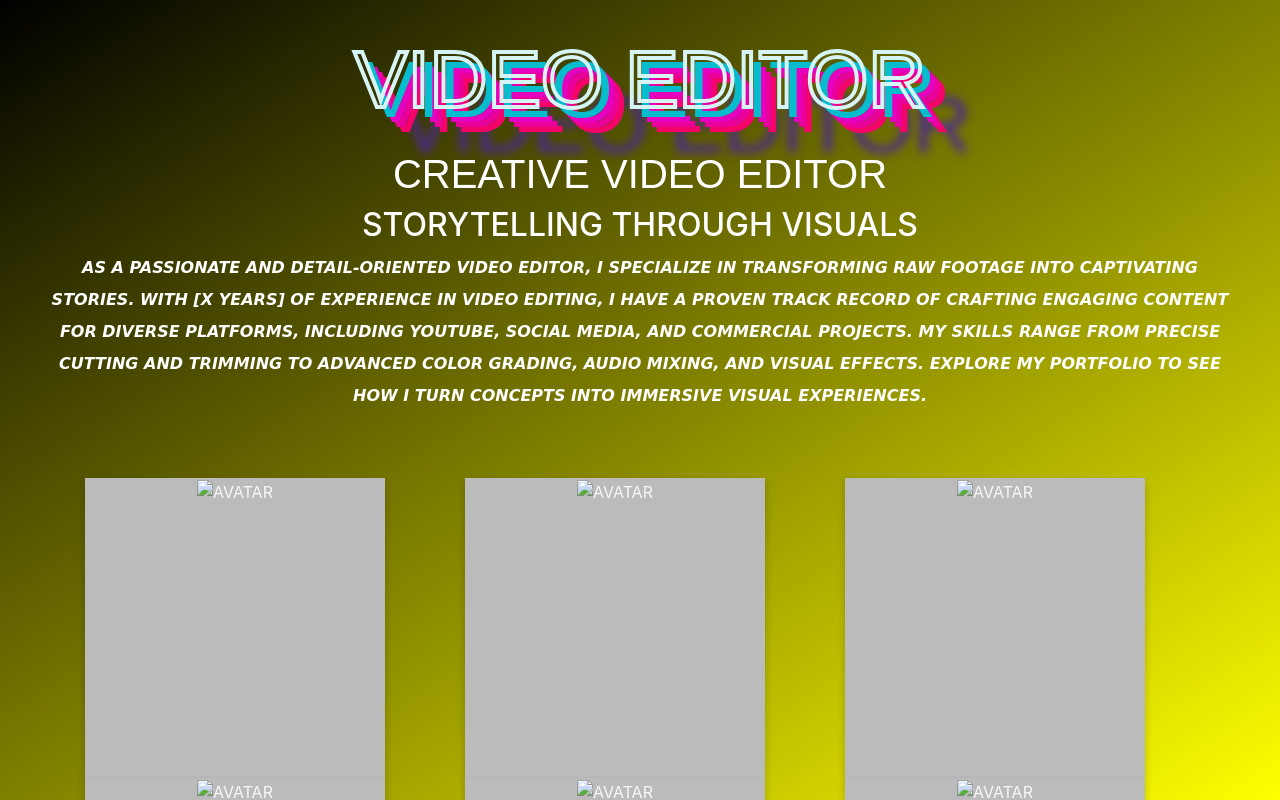
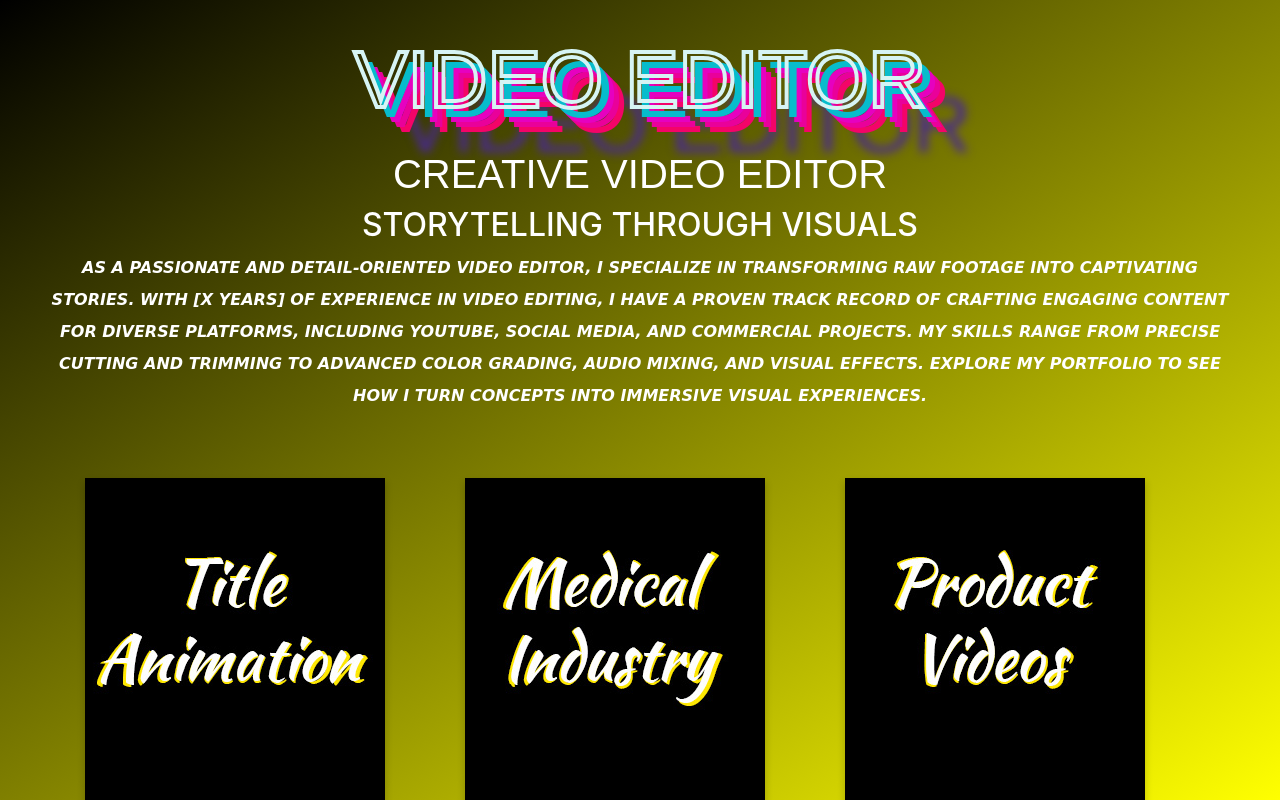
Before and after one commit to abhi4sure/Portfolio, a plain HTML site: page index.html in a window 1280 px wide. Drawn offline with nearby package versions, Linux system fonts and the light colour scheme; the site is published under a folder, as on GitHub Pages, so addresses that start at the root find nothing; a web font is replaced by a local one.

Commit message:
portfolio v1.1

```diff
--- a/index.html
+++ b/index.html
@@ -218,7 +218,7 @@ main:hover {
         Title Animation</h1>  -->
               <div class="flip-card-inner">
                 <div class="flip-card-front">
-                  <img src="/Files/Title Animation.jpg" alt="Avatar" style="width:300px;height:300px;">
+                  <img src="Files/Title Animation.jpg" alt="Avatar" style="width:300px;height:300px;">
                 </div>
                 <div class="flip-card-back">
                   <h1>
@@ -237,7 +237,7 @@ main:hover {
         Title Animation</h1>  -->
               <div class="flip-card-inner">
                 <div class="flip-card-front">
-                  <img src="/Files/Medical Industry.jpg" alt="Avatar" style="width:300px;height:300px;">
+                  <img src="Files/Medical Industry.jpg" alt="Avatar" style="width:300px;height:300px;">
                 </div>
                 <div class="flip-card-back">
                   <h1>
@@ -256,7 +256,7 @@ main:hover {
               Title Animation</h1>  -->
               <div class="flip-card-inner">
                 <div class="flip-card-front">
-                  <img src="/Files/Product Videos.jpg" alt="Avatar" style="width:300px;height:300px;">
+                  <img src="Files/Product Videos.jpg" alt="Avatar" style="width:300px;height:300px;">
                 </div>
                 <div class="flip-card-back">
                   <h1>
@@ -275,7 +275,7 @@ main:hover {
                     Title Animation</h1>  -->
               <div class="flip-card-inner">
                 <div class="flip-card-front">
-                  <img src="/Files/IT Industry.jpg" alt="Avatar" style="width:300px;height:300px;">
+                  <img src="Files/IT Industry.jpg" alt="Avatar" style="width:300px;height:300px;">
                 </div>
                 <div class="flip-card-back">
                   <h1>
@@ -294,7 +294,7 @@ main:hover {
                           Title Animation</h1>  -->
               <div class="flip-card-inner">
                 <div class="flip-card-front">
-                  <img src="/Files/Jewelry Industry.jpg" alt="Avatar" style="width:300px;height:300px;">
+                  <img src="Files/Jewelry Industry.jpg" alt="Avatar" style="width:300px;height:300px;">
                 </div>
                 <div class="flip-card-back">
                   <h1>
@@ -313,7 +313,7 @@ main:hover {
                                       Title Animation</h1>  -->
               <div class="flip-card-inner">
                 <div class="flip-card-front">
-                  <img src="/Files/Indigo Training.jpg" alt="Avatar" style="width:300px;height:300px;">
+                  <img src="Files/Indigo Training.jpg" alt="Avatar" style="width:300px;height:300px;">
                 </div>
                 <div class="flip-card-back">
                   <h1>
```
